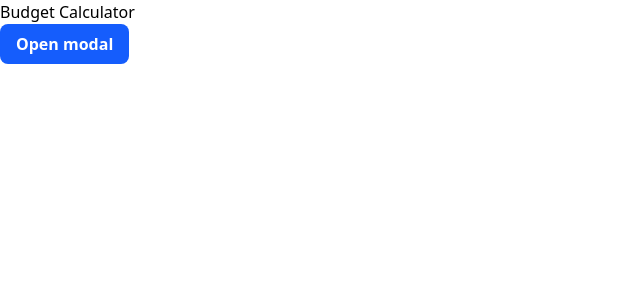
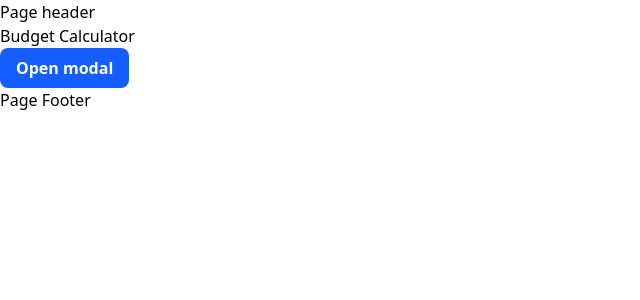
Before and after one commit to hackdanismo/budget-calculator, a SvelteKit app: page / in a window 1280 px wide. Shown: the top 300 px of the page, without its empty margins (0-640 px from the left). Built offline with nearby package versions, Linux system fonts and the light colour scheme.

Commit message:
feat: add the initial Header and Footer elements to the app layout file

```diff
--- a/src/routes/+layout.svelte
+++ b/src/routes/+layout.svelte
@@ -9,4 +9,14 @@
 	<link rel="icon" href={favicon} />
 </svelte:head>
 
-{@render children()}
+<header>
+	Page header
+</header>
+
+<main role="main">
+	{@render children()}
+</main>
+
+<footer>
+	Page Footer
+</footer>
```
